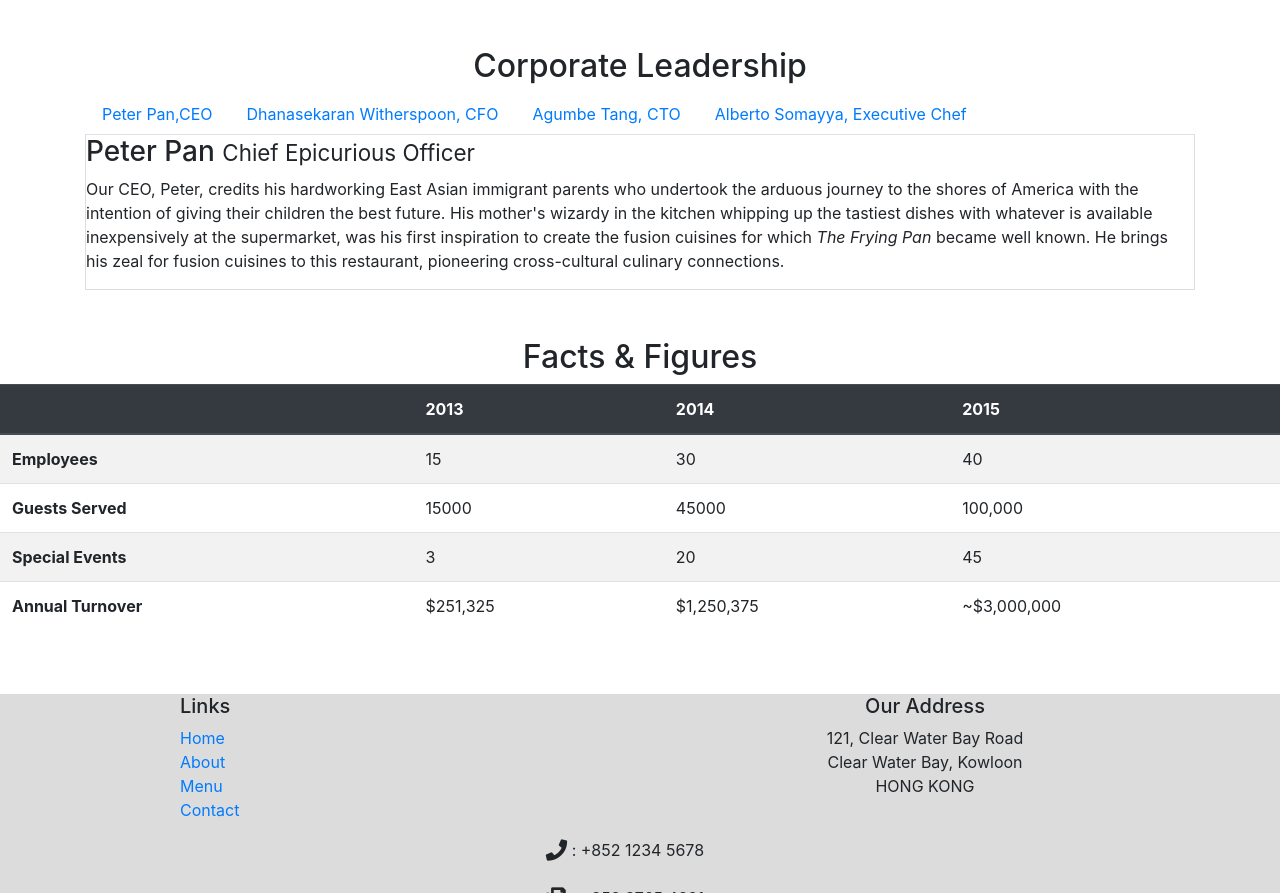
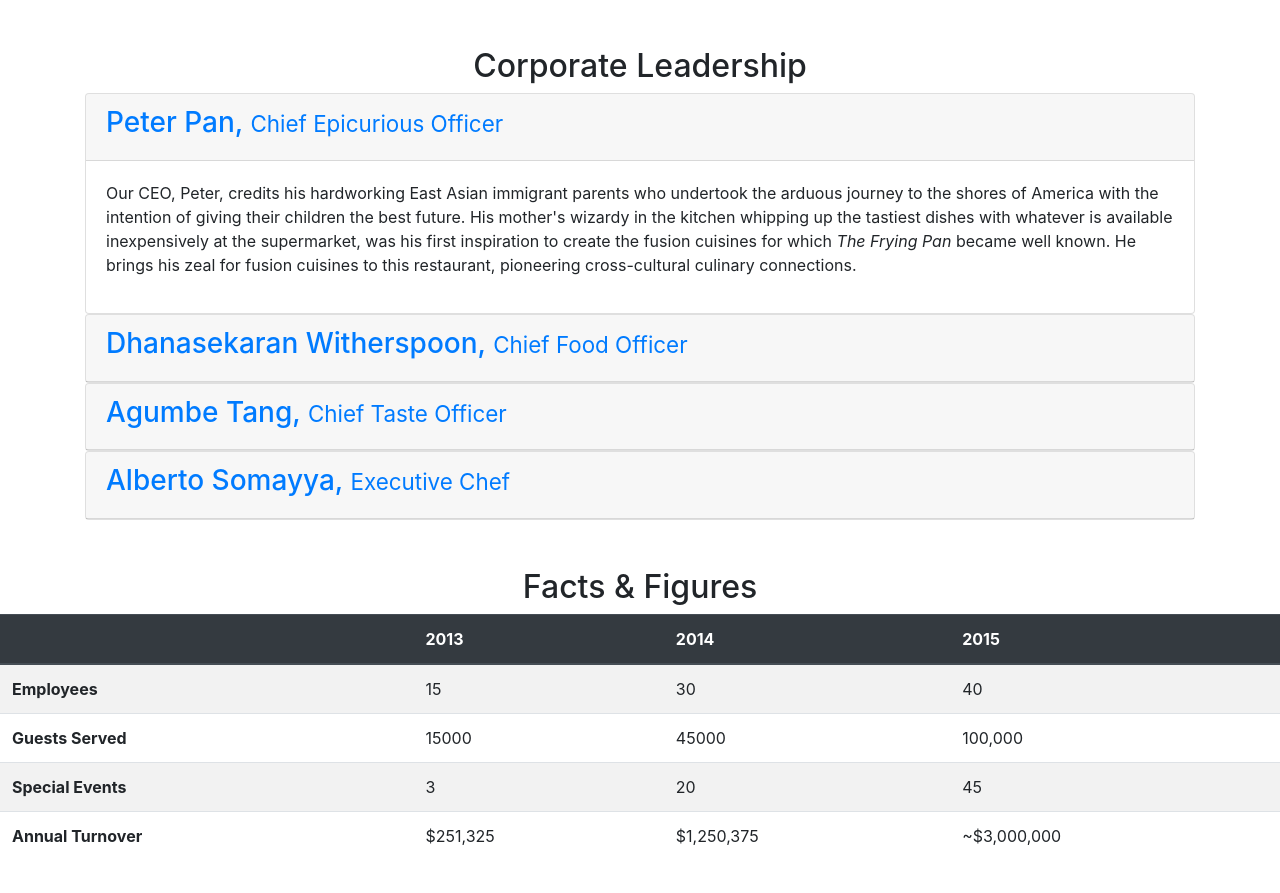
Before and after one commit to souravnair/mybootstrapproject, a plain HTML site: page aboutus.html in a window 1280 px wide. Shown: the part 950-1843 px from the top of the page. Drawn offline with nearby package versions, Linux system fonts and the light colour scheme.

Commit message:
accordion in aboutus page

```diff
--- a/aboutus.html
+++ b/aboutus.html
@@ -96,38 +96,59 @@
             <div class="row row-content align-items-center">
                 <div class="col-12">
                     <h2 style="text-align:center;">Corporate Leadership</h2>
-                     <ul class="nav nav-tabs">
-                         <li class="nav-item">
-                             <a class="nav-link" href="#peterPan" role="tab" data-toggle="tab" active>Peter Pan,CEO</a>
-                         </li>
-                         <li class="nav-item">
-                            <a class="nav-link" href="#witherSpoon" role="tab" data-toggle="tab">Dhanasekaran Witherspoon, CFO</a>
-                        </li>
-                        <li class="nav-item">
-                            <a class="nav-link" href="#tang" role="tab" data-toggle="tab">Agumbe Tang, CTO </a>
-                        </li>
-                        <li class="nav-item">
-                            <a class="nav-link" href="#somayya" role="tab" data-toggle="tab">Alberto Somayya, Executive Chef</a>
-                        </li>
-
-                     </ul>
-                     <div class="tab-content">
-                         <div role="tabpanel" class="tab-pane fade show active" id="peterPan">
-                            <h3>Peter Pan <small>Chief Epicurious Officer</small></h3>
+                    <div id="accordion">
+                        <div class="card">
+                            <div class="card-header">
+                               <h3><a href="#peterPan" class="card-link" data-toggle="collapse">
+                                   Peter Pan, <small>Chief Epicurious Officer</small>
+                                </a></h3>
+                            </div>
+                            <div id="peterPan" class="collapse show" data-parent="#accordion">
+                                <div class="card-body">
                                     <p class="d-none d-sm-block">Our CEO, Peter, credits his hardworking East Asian immigrant parents who undertook the arduous journey to the shores of America with the intention of giving their children the best future. His mother's wizardy in the kitchen whipping up the tastiest dishes with whatever is available inexpensively at the supermarket, was his first inspiration to create the fusion cuisines for which <em>The Frying Pan</em> became well known. He brings his zeal for fusion cuisines to this restaurant, pioneering cross-cultural culinary connections.</p>
                                 </div>
-                         <div role="tabpanel" class="tab-pane fade" id="witherSpoon">
-                            <h3>Dhanasekaran Witherspoon <small>Chief Food Officer</small></h3>
+                            </div>
+                        </div>
+
+                        <div class="card">
+                            <div class="card-header">
+                                <a href="#witherSpoon" class="card-link" data-toggle="collapse">
+                                    <h3>Dhanasekaran Witherspoon, <small>Chief Food Officer</small></h3>
+                                </a>
+                            </div>
+                            <div id="witherSpoon" class="collapse" data-parent="#accordion">
+                                 <div class="card-body">
                                     <p  class="d-none d-sm-block">Our CFO, Danny, as he is affectionately referred to by his colleagues, comes from a long established family tradition in farming and produce. His experiences growing up on a farm in the Australian outback gave him great appreciation for varieties of food sources. As he puts it in his own words, <em>Everything that runs, wins, and everything that stays, pays!</em></p>
                                  </div>
-                         <div role="tabpanel" class="tab-pane fade" id="tang">
-                            <h3>Agumbe Tang <small>Chief Taste Officer</small></h3>
+                            </div>
+                        </div>
+
+                          <div class="card">
+                              <div class="card-header">
+                                  <a href="#tang" class="card-link" data-toggle="collapse">
+                                    <h3>Agumbe Tang, <small>Chief Taste Officer</small></h3>
+                                  </a>
+                              </div>
+                              <div id="tang" class="collapse" data-parent="#accordion">
+                                  <div class="card-body">
                                     <p  class="d-none d-sm-block">Blessed with the most discerning gustatory sense, Agumbe, our CTO, personally ensures that every dish that we serve meets his exacting tastes. Our chefs dread the tongue lashing that ensues if their dish does not meet his exacting standards. He lives by his motto, <em>You click only if you survive my lick.</em></p>
                                   </div>
-                         <div role="tabpanel" class="tab-pane fade" id="somayya">
-                            <h3>Alberto Somayya <small>Executive Chef</small></h3>
+                              </div>
+                          </div>
+
+                          <div class="card">
+                              <div class="card-header">
+                                  <a href="#somayya" class="card-link" data-toggle="collapse">
+                                    <h3>Alberto Somayya, <small>Executive Chef</small></h3>
+                                  </a>
+                              </div>
+                            <div id="somayya" class="collapse" data-parent="#accordion">
+                                <div class="card-body">
                                     <p  class="d-none d-sm-block">Award winning three-star Michelin chef with wide International experience having worked closely with whos-who in the culinary world, he specializes in creating mouthwatering Indo-Italian fusion experiences. He says, <em>Put together the cuisines from the two craziest cultures, and you get a winning hit! Amma Mia!</em></p>
                                 </div>
+                            </div>
+                          </div>
+
                     </div>
                 </div>
            </div>
```
Lines whose indentation alone changed are shown as unchanged.
